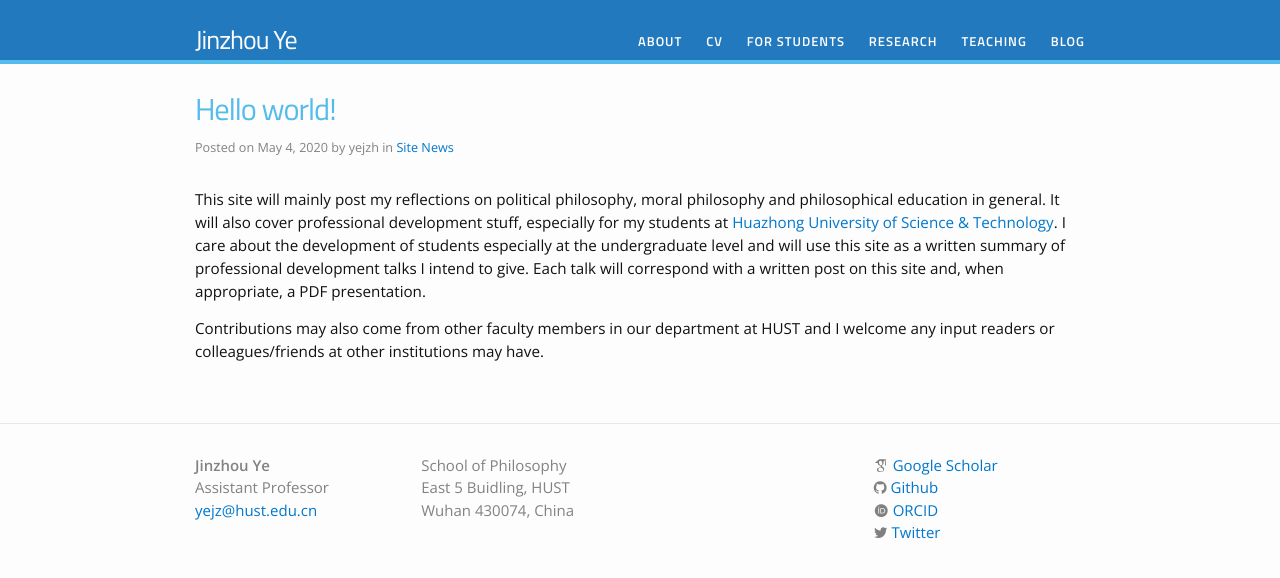
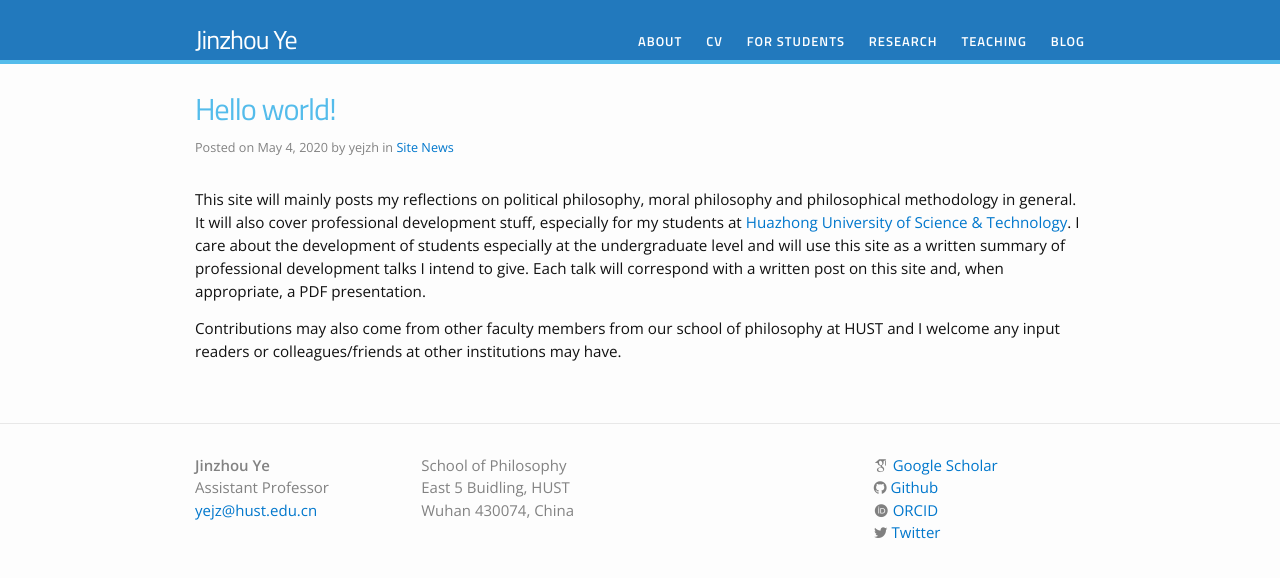
Before and after one commit to yejzh/yejzh.github.io, a Jekyll site: the page built from _posts/2020-05-04-hello-world.md, in a window 1280 px wide. Shown: the top 578 px of the page. Built offline with Jekyll 4.4.1, drawn with Linux system fonts in a browser that asks for light colours; nearby versions of some CDN libraries; some web fonts are replaced; comment, search, counter and statistics services are not loaded.

Commit message:
Update 2020-05-04-hello-world.md

```diff
--- a/_posts/2020-05-04-hello-world.md
+++ b/_posts/2020-05-04-hello-world.md
@@ -8,8 +8,8 @@ excerpt: "This site will post my reflections on political philosophy, moral phil
 ---
 
 
-This site will mainly post my reflections on political philosophy, moral philosophy and philosophical education in general. It will also cover professional development stuff, especially for my students at [Huazhong University of Science & Technology][1]. I care about the development of students especially at the undergraduate level and will use this site as a written summary of professional development talks I intend to give. Each talk will correspond with a written post on this site and, when appropriate, a PDF presentation.
+This site will mainly posts my reflections on political philosophy, moral philosophy and philosophical methodology in general. It will also cover professional development stuff, especially for my students at [Huazhong University of Science & Technology][1]{:target="_blank"}. I care about the development of students especially at the undergraduate level and will use this site as a written summary of professional development talks I intend to give. Each talk will correspond with a written post on this site and, when appropriate, a PDF presentation.
 
-Contributions may also come from other faculty members in our department at HUST and I welcome any input readers or colleagues/friends at other institutions may have.
+Contributions may also come from other faculty members from our school of philosophy at HUST and I welcome any input readers or colleagues/friends at other institutions may have.
 
 [1]: http://english.hust.edu.cn/
```
